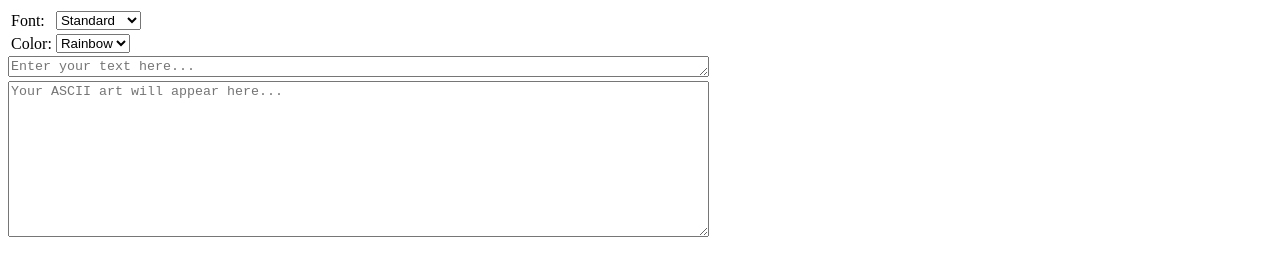
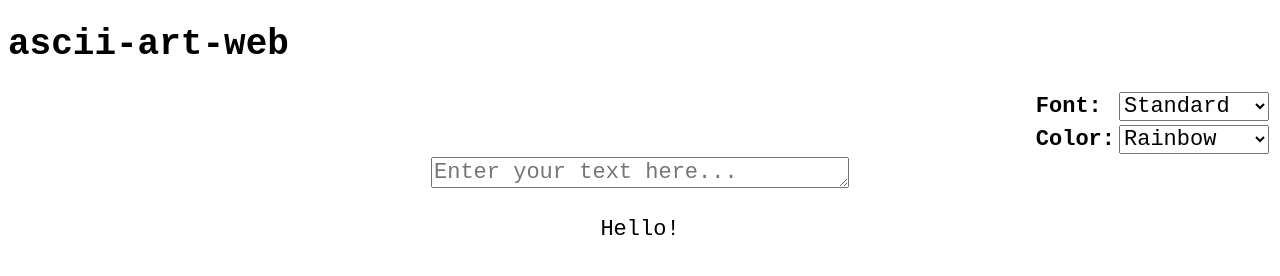
Before and after one commit to Falusvampen/Ascii-art-web, a plain HTML site: page templates/index.html in a window 1280 px wide. Drawn offline with Linux system fonts and the light colour scheme.

Commit message:
Index changes
Co-authored-by: Kevazy <Kevazy@users.noreply.github.com>

```diff
--- a/static/index.html
+++ b/templates/index.html
@@ -5,20 +5,22 @@
     <meta http-equiv="X-UA-Compatible" content="IE=edge" />
     <meta name="viewport" content="width=device-width, initial-scale=1.0" />
     <title>ascii-art-web</title>
-
-    <link rel="stylesheet" type="text/css" href="../style.css" />
+    <link rel="stylesheet" type="text/css" href="../css/main.css" />
   </head>
   <body>
-    <div class="All">
+    <div class="main">
+      <div class="title" id="title">
+        <h1 class="title">ascii-art-web</h1>
+      </div>
       <div class="options">
         <table>
           <tbody>
             <tr>
-              <td class="TableLabel">
+              <td class="table-label">
                 <label for="Font">Font:</label>
               </td>
-              <td class="ListLabel">
-                <select name="Font" id="Font" class="Font">
+              <td class="list-label">
+                <select name="Font" id="font" class="font">
                   <option value="Standard">Standard</option>
                   <option value="Thinkertoy">Thinkertoy</option>
                   <option value="Shadow">Shadow</option>
@@ -27,11 +29,11 @@
               </td>
             </tr>
             <tr>
-              <td class="TableLabel">
-                <label for="Color">Color:</label>
+              <td class="table-label">
+                <label for="color">Color:</label>
               </td>
-              <td class="ListLabel">
-                <select name="Color" id="Color">
+              <td class="list-label">
+                <select name="Color" id="color">
                   <option value="Rainbow">Rainbow</option>
                   <option value="Black">Black</option>
                   <option value="Red">Red</option>
@@ -47,22 +49,17 @@
           </tbody>
         </table>
       </div>
-      <div class="TextContainer">
+      <div class="text-container">
         <div class="input-container">
           <textarea
             id="input"
             placeholder="Enter your text here..."
             rows="1"
-            cols="85"
+            cols="30"
           ></textarea>
         </div>
         <div class="output-container">
-          <textarea
-            id="output"
-            placeholder="Your ASCII art will appear here..."
-            rows="10"
-            cols="85"
-          ></textarea>
+          <p>Hello!</p>
         </div>
       </div>
     </div>
```
Also changed, not shown: templates/form.html (added).
